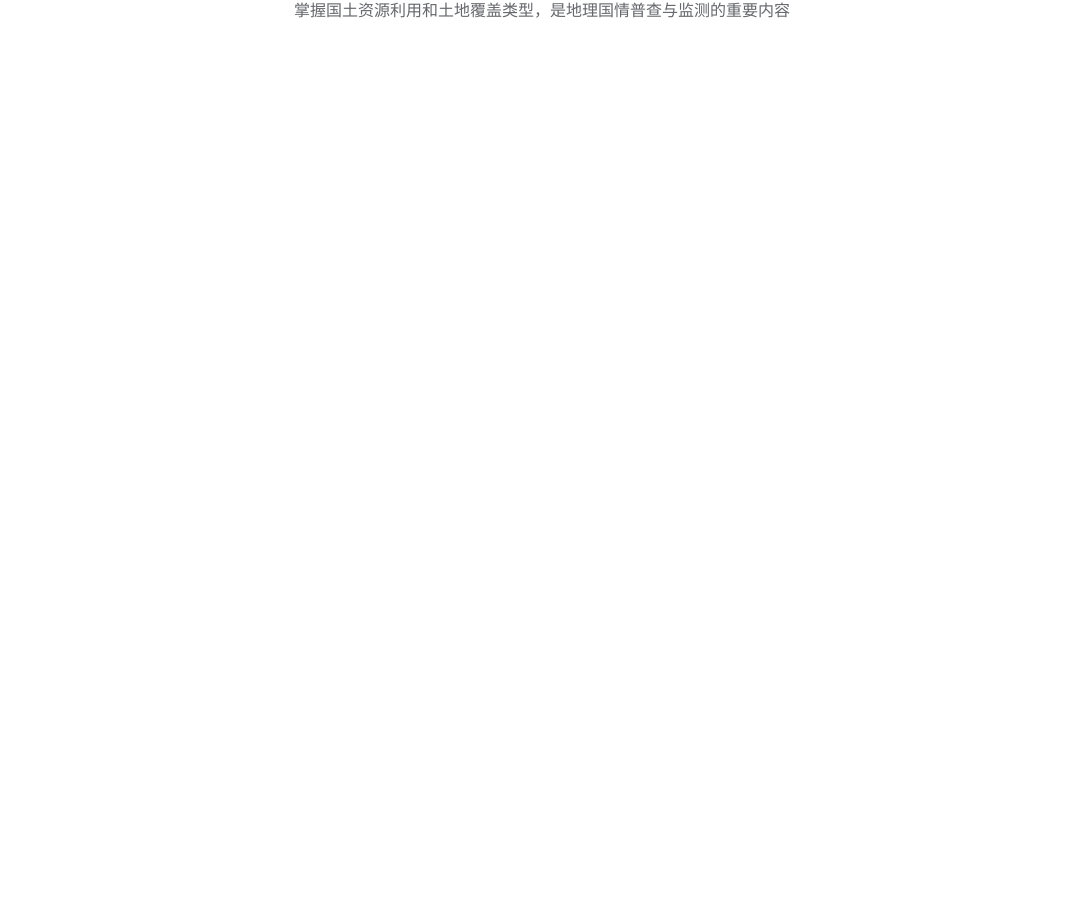
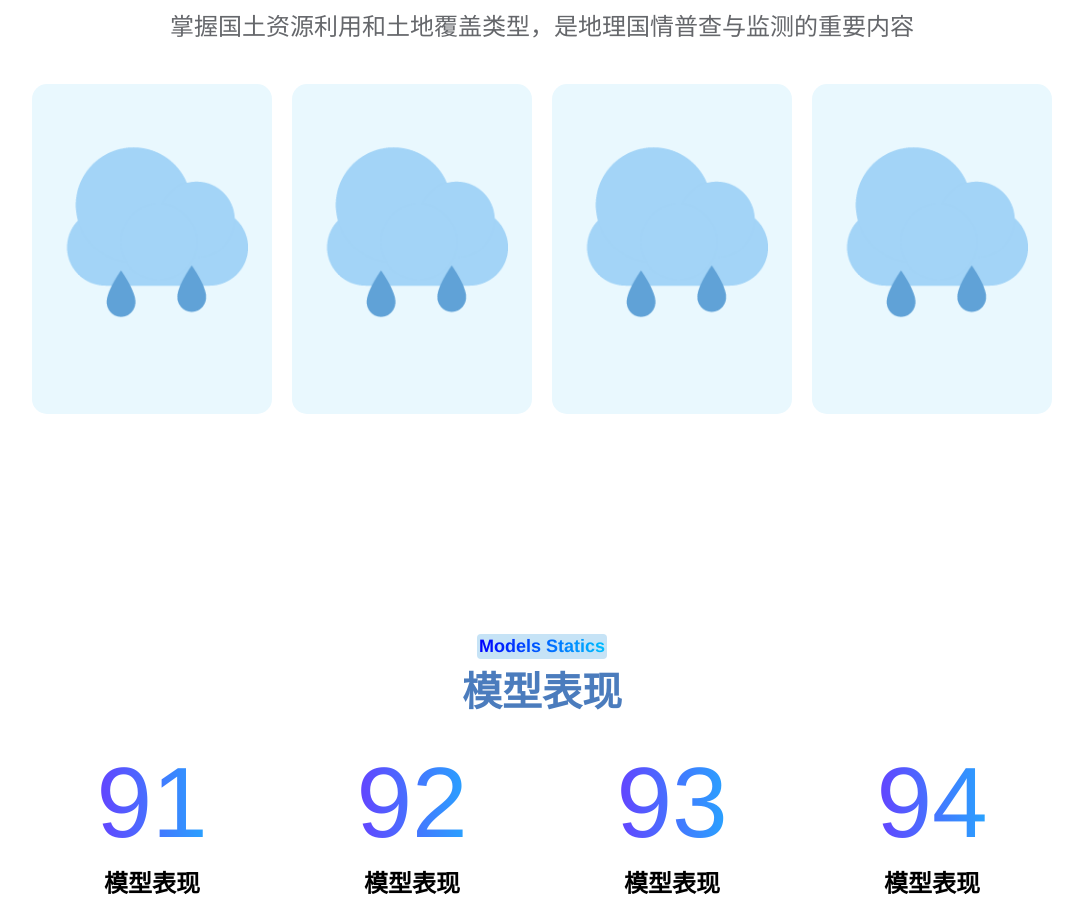
Before and after one commit to electronic-pig/WP-forecast, a Vue app in the folder frontend/: page / in a window 1280 px wide. Shown: the part 975-1893 px from the top of the page, without its empty margins (98-1181 px from the left). Before the commit the page ends 1012 px from the top, so only its background shows below. Built offline with nearby package versions, Linux system fonts and the light colour scheme.

Commit message:
新增主页面模型表现模块

```diff
--- a/frontend/src/components/HomeViewComponents/FunctionsList.vue
+++ b/frontend/src/components/HomeViewComponents/FunctionsList.vue
@@ -3,14 +3,57 @@
         <div class="title-box">
             <p class="title">Functions list</p>
         </div>
-        <h2 style="font-weight: bold;font-size: 40px;margin: 10px;">功能列表</h2>
-        <p style="color: #65676b">掌握国土资源利用和土地覆盖类型，是地理国情普查与监测的重要内容</p>
+        <h2 style="font-weight: bold;font-size: 40px;margin: 10px; color: rgb(75, 124, 189);">功能列表</h2>
+        <p style="color: #65676b; font-size: 24px;">掌握国土资源利用和土地覆盖类型，是地理国情普查与监测的重要内容</p>
+    </div>
+    <div class="card-container">
+        <div class="card" v-for="(card, index) in cards" :key="index">
+            <div class="image-container">
+                <img :src="require(`@/assets/image/${card.imageUrl}`)" :alt="card.altText" />
+            </div>
+        </div>
     </div>
 </template>
 <script>
-export default{}
+export default {
+    data() {
+        return {
+            cards: [
+                {
+                    imageUrl: 'rain.gif',
+                    altText: 'Card 1',
+                },
+                {
+                    imageUrl: 'rain.gif',
+                    altText: 'Card 2',
+                },
+                {
+                    imageUrl: 'rain.gif',
+                    altText: 'Card 3',
+                },
+                {
+                    imageUrl: 'rain.gif',
+                    altText: 'Card 4',
+                },
+            ],
+            showTitle: false,
+        };
+    },
+    methods: {
+        handleScroll(event) {
+            if (event.deltaY > 0) {
+                // 鼠标向下滚动
+                this.showTitle = false;
+            } else {
+                // 鼠标向上滚动
+                this.showTitle = true;
+            }
+        },
+    },
+};
 </script>
-<style>
+
+<style scoped>
 .centered-content {
     text-align: center;
     display: flex;
@@ -32,12 +75,45 @@ export default{}
 .title {
     background: linear-gradient(to right, #0000FF, #00BFFF);
     /* 深蓝到浅蓝的渐变 */
-    -webkit-background-clip: text;
+    background-clip: text;
     color: transparent;
     /* 使文本颜色透明 */
     font-weight: bold;
     /* 加粗文本 */
+    font-size: 18px;
     display: inline-block;
     margin: 0;
 }
+
+.card-container {
+    margin: 0 100px;
+    display: flex;
+    justify-content: space-between;
+    padding: 20px;
+    /* 用于控制卡片之间的间距 */
+}
+
+.card {
+    width: 280px;
+    height: 330px;
+    background-color: rgb(233, 248, 254);
+    border-radius: 15px;
+    margin: 0 10px;
+}
+
+.image-container {
+    width: 100%;
+    height: 100%;
+    display: flex;
+    align-items: center;
+    justify-content: center;
+}
+
+img {
+    border-radius: 10px;
+    max-width: 100%;
+    max-height: 100%;
+    object-fit: contain;
+    /* 图像在容器内居中显示并保持宽高比 */
+}
 </style>
--- /dev/null
+++ b/frontend/src/components/HomeViewComponents/ModelsStatics.vue
@@ -0,0 +1,109 @@
+<template>
+    <div class="centered-content">
+        <div class="title-box">
+            <p class="title">Models Statics</p>
+        </div>
+        <h2 style="font-weight: bold;font-size: 40px;margin: 10px; color: rgb(75, 124, 189);">模型表现</h2>
+    </div>
+    <div class="numbers-container">
+        <div class="number">
+            <div class="large-number">91</div>
+            <div class="text">模型表现</div>
+        </div>
+        <div class="number">
+            <div class="large-number">92</div>
+            <div class="text">模型表现</div>
+        </div>
+        <div class="number">
+            <div class="large-number">93</div>
+            <div class="text">模型表现</div>
+        </div>
+        <div class="number">
+            <div class="large-number">94</div>
+            <div class="text">模型表现</div>
+        </div>
+    </div>
+</template>
+<script>
+export default {
+    data() {
+        return {
+            showTitle: false,
+        };
+    },
+    methods: {
+        handleScroll(event) {
+            if (event.deltaY > 0) {
+                // 鼠标向下滚动
+                this.showTitle = false;
+            } else {
+                // 鼠标向上滚动
+                this.showTitle = true;
+            }
+        },
+    },
+};
+</script>
+
+<style scoped>
+.centered-content {
+    margin-top: 200px;
+    text-align: center;
+    display: flex;
+    flex-direction: column;
+    align-items: center;
+    justify-content: center;
+}
+
+.title-box {
+    background-color: #c6e3f6;
+    /* 浅灰色背景 */
+    padding: 2px;
+    border-radius: 4px;
+    text-align: center;
+    display: inline-block;
+    /* 设置为内联块元素，高度与文本内容匹配 */
+}
+
+.title {
+    background: linear-gradient(to right, #0000FF, #00BFFF);
+    /* 深蓝到浅蓝的渐变 */
+    background-clip: text;
+    color: transparent;
+    /* 使文本颜色透明 */
+    font-weight: bold;
+    /* 加粗文本 */
+    font-size: 18px;
+    display: inline-block;
+    margin: 0;
+}
+
+.numbers-container {
+    margin: 0 100px;
+    display: flex;
+    justify-content: space-between;
+    padding: 20px;
+}
+
+.number {
+    text-align: center;
+    flex: 1;
+}
+
+.large-number {
+    background: linear-gradient(to right, #8c00ff, #00e5ff);
+    background-clip: text;
+    /* Webkit浏览器需要添加此属性 */
+    color: transparent;
+    /* 将文字颜色设置为透明，以使渐变颜色显示在文字上 */
+    /* display: inline; */
+    font-size: 100px;
+    font-weight: 200;
+}
+
+.text {
+    font-size: x-large;
+    font-weight: bold;
+    margin-top: 10px;
+}
+</style>
--- a/frontend/src/views/HomeView.vue
+++ b/frontend/src/views/HomeView.vue
@@ -4,6 +4,7 @@
     <HomeHeader />
     <MainBody />
     <FunctionsList />
+    <ModelsStatics />
   </div>
 </template>
 
@@ -12,13 +13,15 @@ import HomeScene from '@/components/HomeViewComponents/HomeScreen'
 import HomeHeader from '@/components/HomeViewComponents/HomeHeader'
 import MainBody from '@/components/HomeViewComponents/MainBody';
 import FunctionsList from '@/components/HomeViewComponents/FunctionsList';
+import ModelsStatics from '@/components/HomeViewComponents/ModelsStatics';
 export default {
   name: 'HomeView',
   components: {
     HomeScene,
     HomeHeader,
     MainBody,
-    FunctionsList
+    FunctionsList,
+    ModelsStatics
   }
 }
 </script>
```
